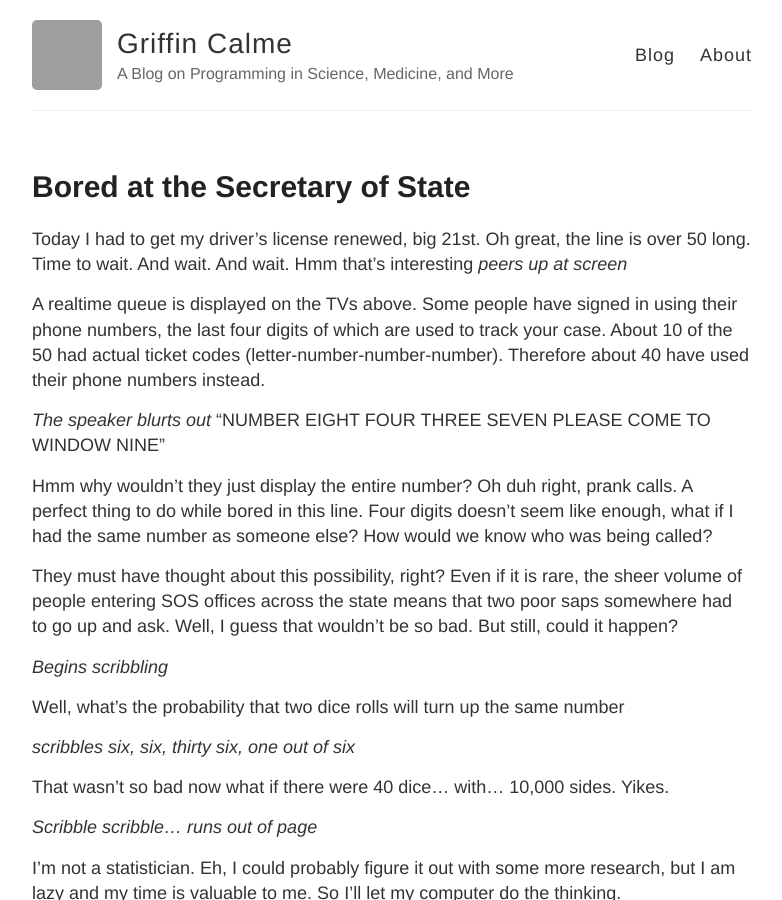
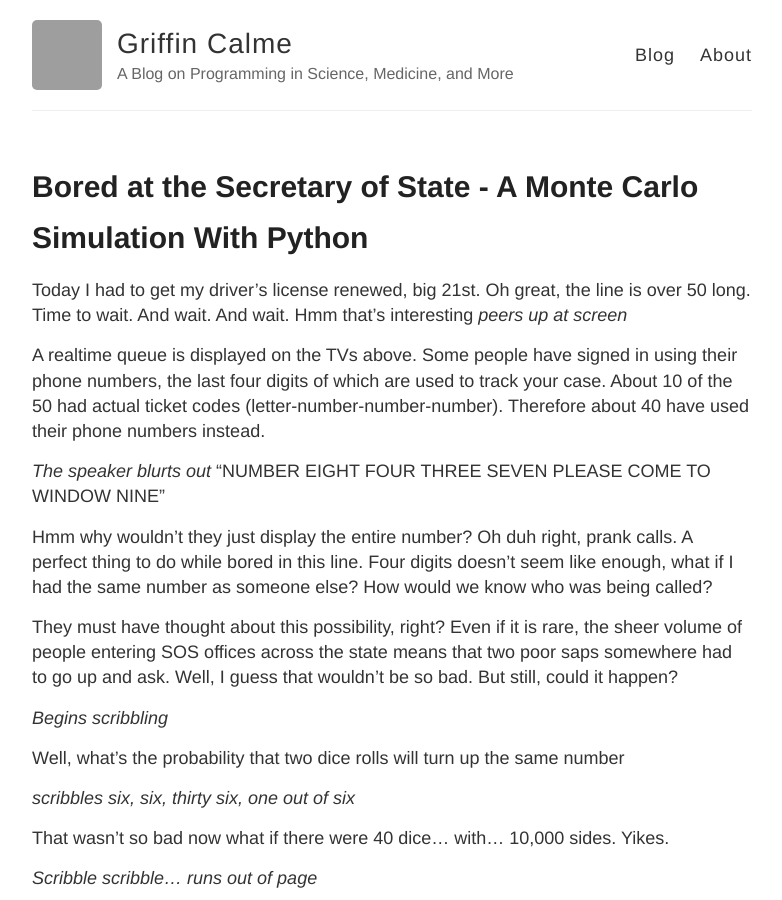
Before and after one commit to griffincalme/griffincalme.github.io, a Jekyll site: the page built from _posts/2016-10-3-SOS.md, in a window 1280 px wide and 900 px high. Shown: the whole window, without its empty margins (248-1030 px from the left). Built offline with Jekyll 4.4.1, drawn with Linux system fonts in a browser that asks for light colours; comment, search, counter and statistics services are not loaded; grey boxes are pictures that could not be loaded.

Commit message:
Update 2016-10-3-SOS.md

```diff
--- a/_posts/2016-10-3-SOS.md
+++ b/_posts/2016-10-3-SOS.md
@@ -1,6 +1,6 @@
 ---
 layout: post
-title: Bored at the Secretary of State
+title: Bored at the Secretary of State - A Monte Carlo Simulation With Python
 ---
 
 Today I had to get my driver's license renewed, big 21st.
```
